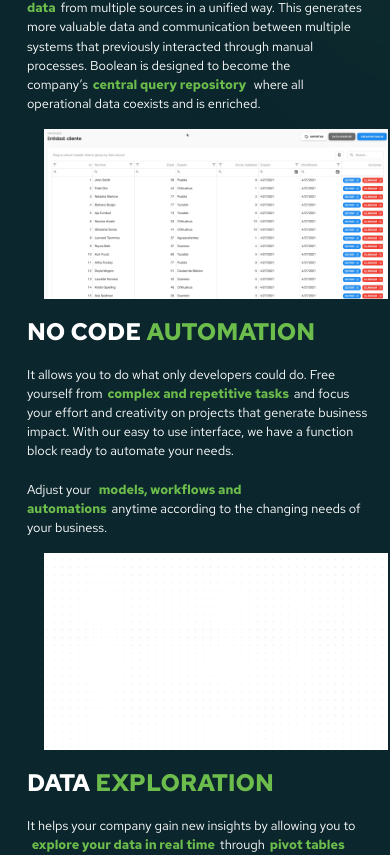
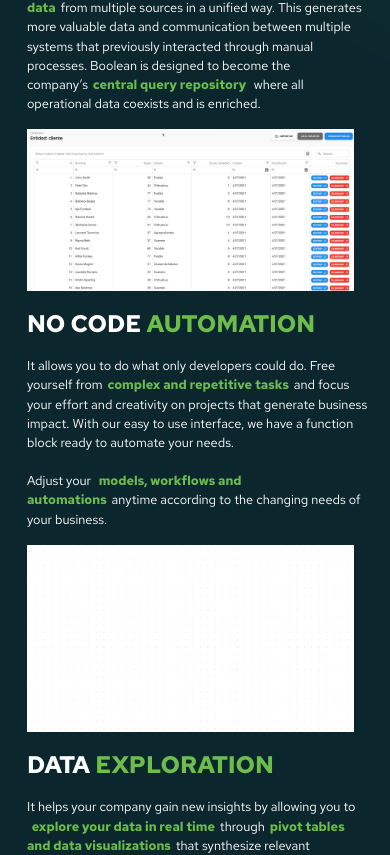
Before and after one commit to dokodeko/backbone, a Next.js app: page /bolean-app in a window 390 px wide. Shown: the part 2392-3247 px from the top of the page. Built offline with nearby package versions, Linux system fonts and the light colour scheme.

Commit message:
movil_boolean

```diff
--- a/components/ui/ui.module.css
+++ b/components/ui/ui.module.css
@@ -368,9 +368,7 @@
   }
   .imagen_parrafo {
     height: auto;
-    width: 100%;
-    margin: auto;
-    margin-left: 5%;
+    width: 95%;
   }
   .cont_sections {
     margin-right: auto;
```
